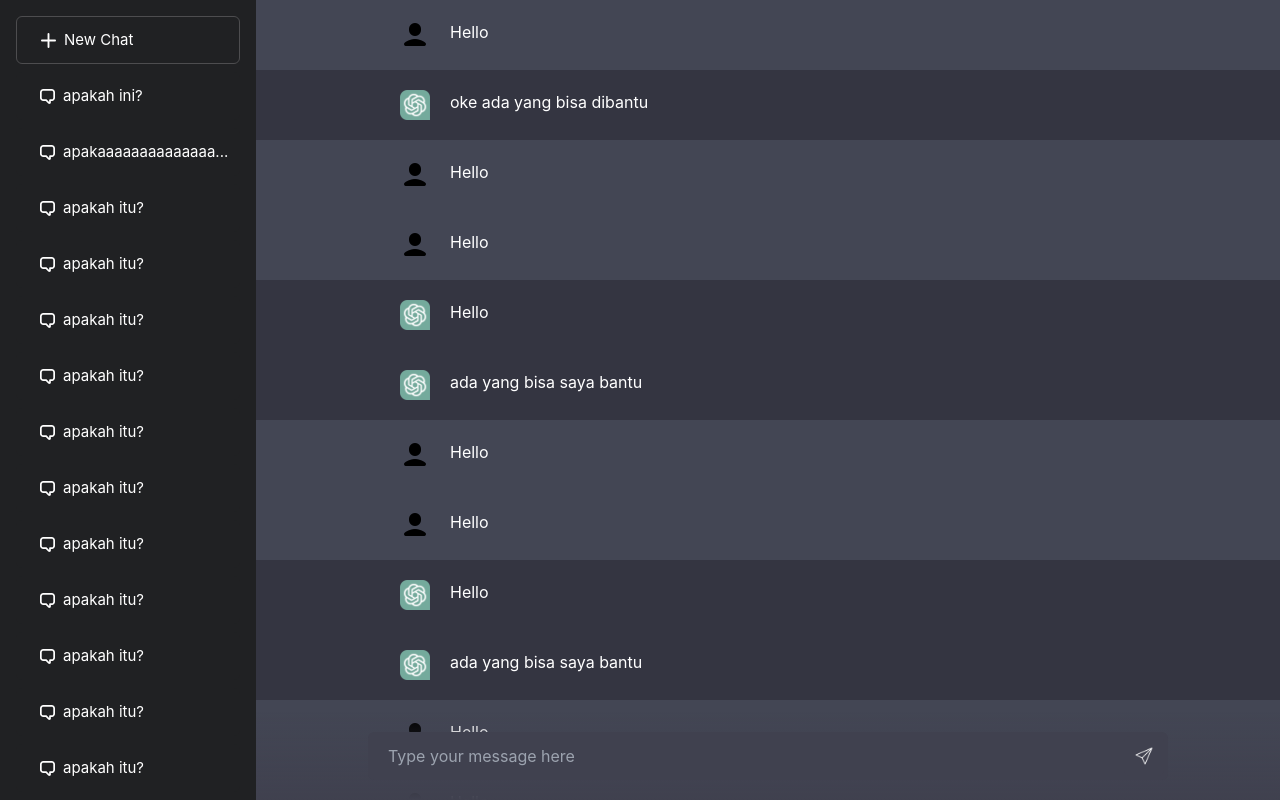
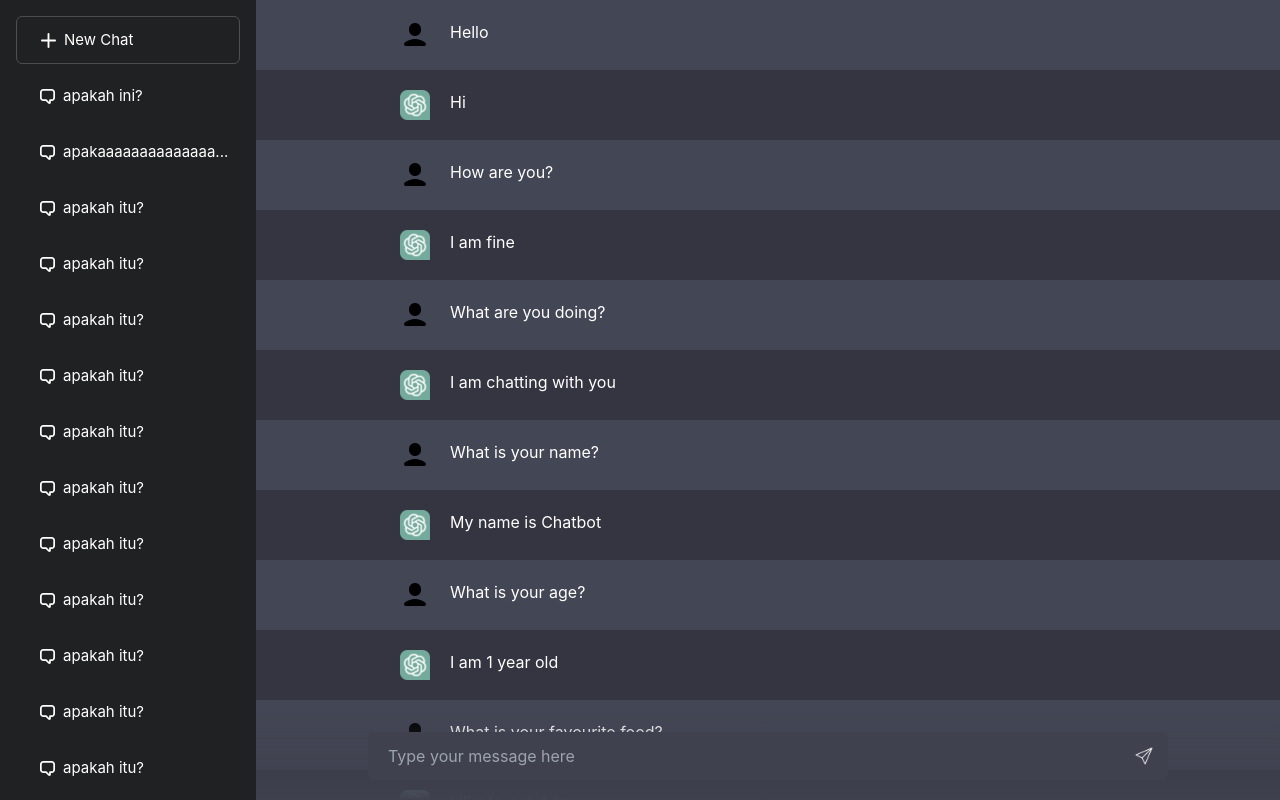
Before and after one commit to vierifirdaus/TUBES3_13521026, a React (Vite) app in the folder client/: page / in a window 1280 px wide. Built offline with nearby package versions, Linux system fonts and the light colour scheme.

Commit message:
Update: chat

```diff
--- a/client/src/components/chat.tsx
+++ b/client/src/components/chat.tsx
@@ -6,79 +6,87 @@ interface chatProps {
     className: string;
 }
 
-const messages = [
-    {"sender": "user", "text": "Hello"},
-    {"sender":"bot","text":"oke ada yang bisa dibantu"},
-    {"sender": "user", "text": "Hello"},
-    {"sender": "user", "text": "Hello"},
-    {"sender": "bot", "text": "Hello"},
-    {"sender":"bot","text":"ada yang bisa saya bantu"},
-    {"sender": "user", "text": "Hello"},
-    {"sender": "user", "text": "Hello"},
-    {"sender": "bot", "text": "Hello"},
-    {"sender":"bot","text":"ada yang bisa saya bantu"},
-    {"sender": "user", "text": "Hello"},
-    {"sender": "user", "text": "Hello"},
-    {"sender": "bot", "text": "Hello"},
-    {"sender":"bot","text":"ada yang bisa saya bantu"},
-    {"sender": "user", "text": "Hello"},
-    {"sender": "user", "text": "Hello"},
-    {"sender": "bot", "text": "Hello"},
-    {"sender":"bot","text":"ada yang bisa saya bantu"},
-    {"sender": "user", "text": "Hello"},
-    {"sender": "user", "text": "Hello"},
-    {"sender": "bot", "text": "Hello"},
-    {"sender":"bot","text":"ada yang bisa saya bantu"},
-    {"sender": "user", "text": "Hello"},
-    {"sender":"bot","text":"ada yang bisa saya bantu"},
-    {"sender": "user", "text": "Hello"},
-    {"sender": "user", "text": "Hello"},
-    {"sender": "bot", "text": "Hello"},
-    {"sender":"bot","text":"ada yang bisa saya bantu"},
-    {"sender": "user", "text": "Hello"},
-    {"sender": "user", "text": "Hello"},
-    {"sender": "bot", "text": "Hello"},
-    {"sender":"bot","text":"ada yang bisa saya bantu"},
-    {"sender": "user", "text": "Hello"},
-    {"sender":"bot","text":"ada yang bisa saya bantu"},
-    {"sender": "user", "text": "Hello"},
-    {"sender": "user", "text": "Hello"},
-    {"sender": "bot", "text": "Hello"},
-    {"sender":"bot","text":"ada yang bisa saya bantu"},
-    {"sender": "user", "text": "Hello"},
-    {"sender": "user", "text": "Hello"},
-    {"sender": "bot", "text": "Hello"},
-    {"sender":"bot","text":"ada yang bisa saya bantu"},
-    {"sender": "user", "text": "Hello"},
-    {"sender":"bot","text":"ada yang bisa saya bantu"},
-    {"sender": "user", "text": "Hello"},
-    {"sender": "user", "text": "Hello"},
-    {"sender": "bot", "text": "Hello"},
-    {"sender":"bot","text":"ada yang bisa saya bantu"},
-    {"sender": "user", "text": "Hello"},
-    {"sender": "user", "text": "Hello"},
-    {"sender": "bot", "text": "Hello"},
-    {"sender":"bot","text":"ada yang bisa saya bantu"},
-    {"sender": "user", "text": "Hello"},
-    {"sender":"bot","text":"ada yang bisa saya bantu"},
-    {"sender": "user", "text": "Hello"},
-    {"sender": "user", "text": "Hello"},
-    {"sender": "bot", "text": "Hello"},
-    {"sender":"bot","text":"ada yang bisa saya bantu"},
-    {"sender": "user", "text": "Hello"},
-    {"sender": "user", "text": "Hello"},
-    {"sender": "bot", "text": "Hello"},
-    {"sender":"bot","text":"ada yang bisa saya bantu"},
-    {"sender": "user", "text": "Hello"},
+interface message {
+    sender: string,
+    text: string
+}
+
+const messages: message[]= [
+    {
+        sender: 'user',
+        text: 'Hello'
+    },
+    {
+        sender: 'bot',
+        text: 'Hi'
+    },
+    {
+        sender: 'user',
+        text: 'How are you?'
+    },
+    {
+        sender: 'bot',
+        text: 'I am fine'
+    },
+    {
+        sender: 'user',
+        text: 'What are you doing?'
+    },
+    {
+        sender: 'bot',
+        text: 'I am chatting with you'
+    },
+    {
+        sender: 'user',
+        text: 'What is your name?'
+    },
+    {
+        sender: 'bot',
+        text: 'My name is Chatbot'
+    },
+    {
+        sender: 'user',
+        text: 'What is your age?'
+    },
+    {
+        sender: 'bot',
+        text: 'I am 1 year old'
+    },
+    {
+        sender: 'user',
+        text:'What is your favourite food?'
+    },
+    {
+        sender: 'bot',
+        text: 'I like to eat data'
+    },
+    {
+        sender: 'user',
+        text: 'What is your favourite color?'
+    },
+    {
+        sender: 'bot',
+        text: 'I like to be black'
+    },
+    {
+        sender: 'user',
+        text: 'What is your favourite movie?'
+    },
+    {
+        sender: 'bot',
+        text: 'I like to watch The Matrix'
+    }
 ]
 
 const Chat : React.FC<chatProps> = ({className}) => {
   return (
     <div className={className}>
-        {messages.map((message) => (
+        <div className='min-h-full'>
+        { messages.length !== 0 && messages.map((message) => (
             <Message message={message}/>
         ))}
-        <SendMessage />
+        </div>
+        <SendMessage/>
     </div>
   )
 }
--- a/client/src/components/sendmessage.tsx
+++ b/client/src/components/sendmessage.tsx
@@ -2,9 +2,10 @@ import React from 'react'
 import { FormControl,Input,IconButton,Text,Image} from '@chakra-ui/react'
 
 
+
 const sendmessage:React.FC=()=>{
   return (
-    <div className='sticky bottom-0 left-0 right-0 px-28 py-5 bg-gradient-to-t from-[#40414f]'>
+    <div className="sticky bottom-0 left-0 right-0 px-28 py-5 bg-gradient-to-t from-[#40414f]">
         <FormControl className='flex flex-row gap-3 bg-[#40414f] py-1 pl-5 pr-1 rounded-md'>
             <Input placeholder="Type your message here" variant='unstyled'/>
             <IconButton aria-label='Search database' icon={<Image src='/send.png' boxSize="20px"/>}  bg='#40414f'  _hover={{ bg: '#202123' }}/>
--- a/client/src/pages/Home.tsx
+++ b/client/src/pages/Home.tsx
@@ -7,7 +7,7 @@ const home : React.FC = () => {
     const dummyData = ["apakah ini?", "apakaaaaaaaaaaaaaaaaaaaaaaaaaaaaaaaah itu?", "apakah itu?", "apakah itu?", "apakah itu?", "apakah itu?", "apakah itu?", "apakah itu?", "apakah itu?", "apakah itu?", "apakah itu?", "apakah itu?", "apakah itu?", "apakah itu?", "apakah itu?", "apakah itu?", "apakah itu?", "apakah itu?", "apakah itu?", "apakah itu?", "apakah itu?", "apakah itu?", "apakah itu?", "apakah itu?", "apakah itu?", "apakah itu?", "apakah itu?", "apakah itu?", "apakah itu?"]
   return (
     <div className='flex flex-row w-full p-0 m-0 min-h-full'>
-        <Sidebar className='bg-dark-grey basis-64 min-h-screen p-3 max-h-screen overflow-y-auto' questions={dummyData}/>
+        <Sidebar className='bg-dark-grey basis-64 min-h-full p-3 max-h-screen overflow-y-auto' questions={dummyData}/>
         <Chat className='bg-grey-chat grow min-h-screen flex-col justify-center relative max-h-screen overflow-y-auto'/>
     </div>
   )
```
